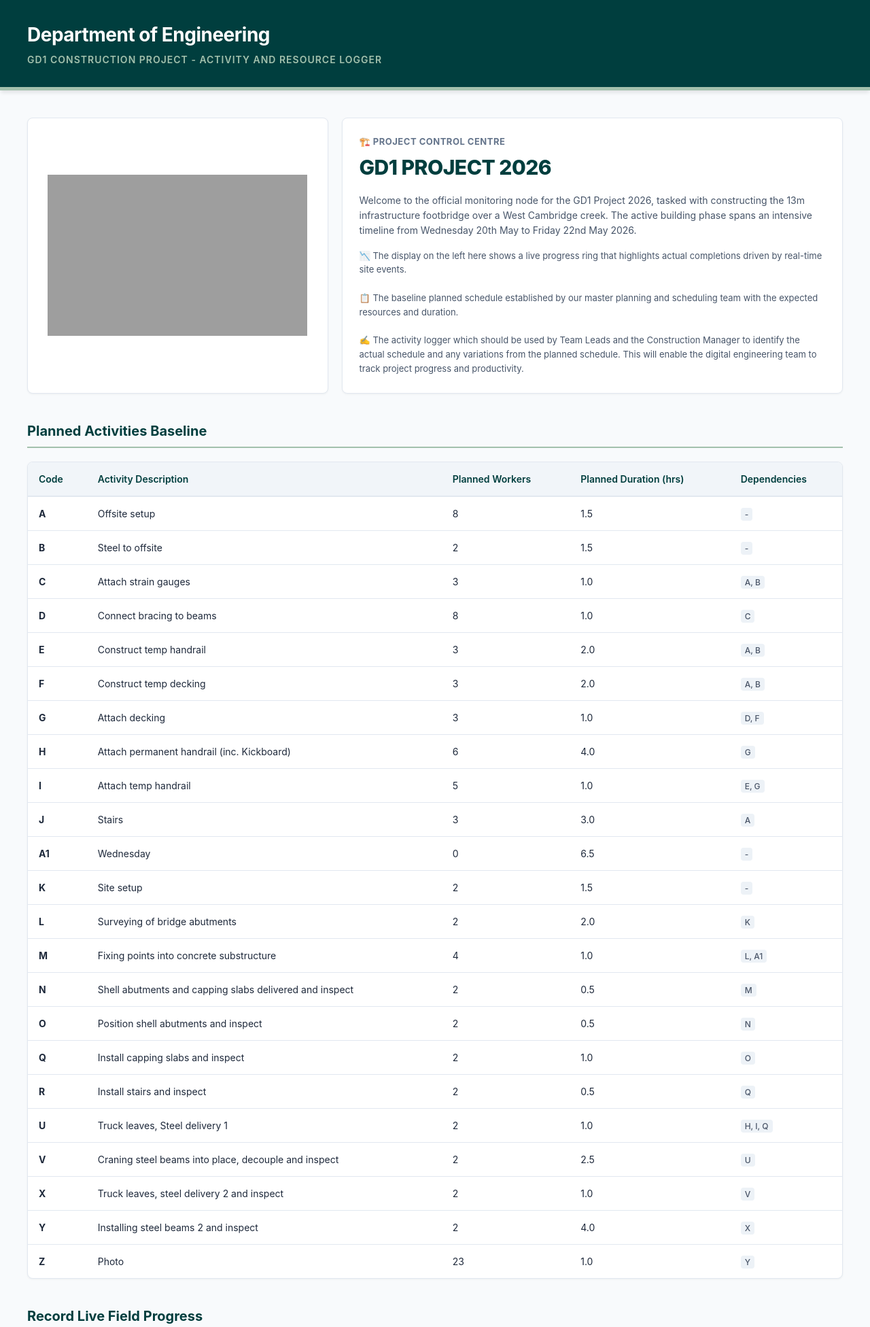
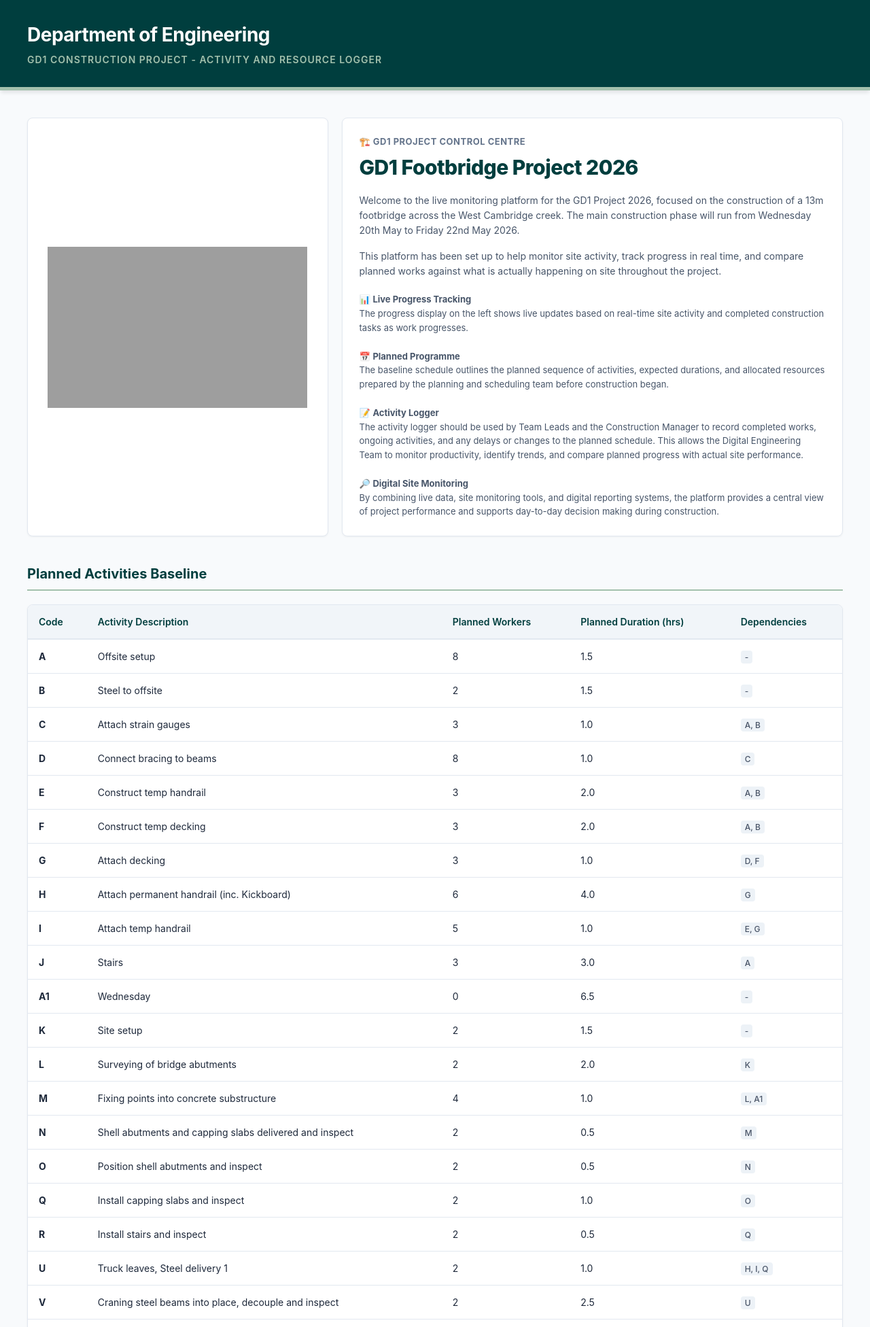
Before and after one commit to sm2847/construction-logger, a Flask app: page / in a window 1280 px wide. Shown: the top 1952 px of the page at 68% size. Run offline with Flask 3, Linux system fonts and the light colour scheme; grey boxes are pictures that could not be loaded.

Commit message:
updated dashboard text copy with official gd1 project details

```diff
--- a/templates/index.html
+++ b/templates/index.html
@@ -279,17 +279,25 @@
             </div>
 
             <div class="analytics-card-status">
-                <h3 style="margin: 0 0 5px 0; font-size: 13px; color: #64748B; text-transform: uppercase; letter-spacing: 0.5px; font-weight: 700;">🏗️ PROJECT CONTROL CENTRE</h3>
-                <h1 style="margin: 0 0 15px 0; font-size: 30px; color: var(--dark-cambridge); font-weight: 800; letter-spacing: -0.5px;">GD1 PROJECT 2026</h1>
+                <h3 style="margin: 0 0 5px 0; font-size: 13px; color: #64748B; text-transform: uppercase; letter-spacing: 0.5px; font-weight: 700;">🏗️ GD1 PROJECT CONTROL CENTRE</h3>
+                <h1 style="margin: 0 0 15px 0; font-size: 30px; color: var(--dark-cambridge); font-weight: 800; letter-spacing: -0.5px;">GD1 Footbridge Project 2026</h1>
 
                 <p style="margin: 0 0 15px 0; font-size: 14px; color: #475569; line-height: 1.6;">
-                    Welcome to the official monitoring node for the GD1 Project 2026, tasked with constructing the 13m infrastructure footbridge over a West Cambridge creek. The active building phase spans an intensive timeline from Wednesday 20th May to Friday 22nd May 2026.
+                    Welcome to the live monitoring platform for the GD1 Project 2026, focused on the construction of a 13m footbridge across the West Cambridge creek. The main construction phase will run from Wednesday 20th May to Friday 22nd May 2026.
+                </p>
+                <p style="margin: 0 0 20px 0; font-size: 14px; color: #475569; line-height: 1.6;">
+                    This platform has been set up to help monitor site activity, track progress in real time, and compare planned works against what is actually happening on site throughout the project.
                 </p>
 
                 <p style="margin: 0; font-size: 13px; color: #475569; line-height: 1.6;">
-                    📉 The display on the left here shows a live progress ring that highlights actual completions driven by real-time site events.<br><br>
-                    📋 The baseline planned schedule established by our master planning and scheduling team with the expected resources and duration.<br><br>
-                    ✍️ The activity logger which should be used by Team Leads and the Construction Manager to identify the actual schedule and any variations from the planned schedule. This will enable the digital engineering team to track project progress and productivity.
+                    📊 <strong>Live Progress Tracking</strong><br>
+                    The progress display on the left shows live updates based on real-time site activity and completed construction tasks as work progresses.<br><br>
+                    📅 <strong>Planned Programme</strong><br>
+                    The baseline schedule outlines the planned sequence of activities, expected durations, and allocated resources prepared by the planning and scheduling team before construction began.<br><br>
+                    📝 <strong>Activity Logger</strong><br>
+                    The activity logger should be used by Team Leads and the Construction Manager to record completed works, ongoing activities, and any delays or changes to the planned schedule. This allows the Digital Engineering Team to monitor productivity, identify trends, and compare planned progress with actual site performance.<br><br>
+                    🔎 <strong>Digital Site Monitoring</strong><br>
+                    By combining live data, site monitoring tools, and digital reporting systems, the platform provides a central view of project performance and supports day-to-day decision making during construction.
                 </p>
             </div>
 
```
